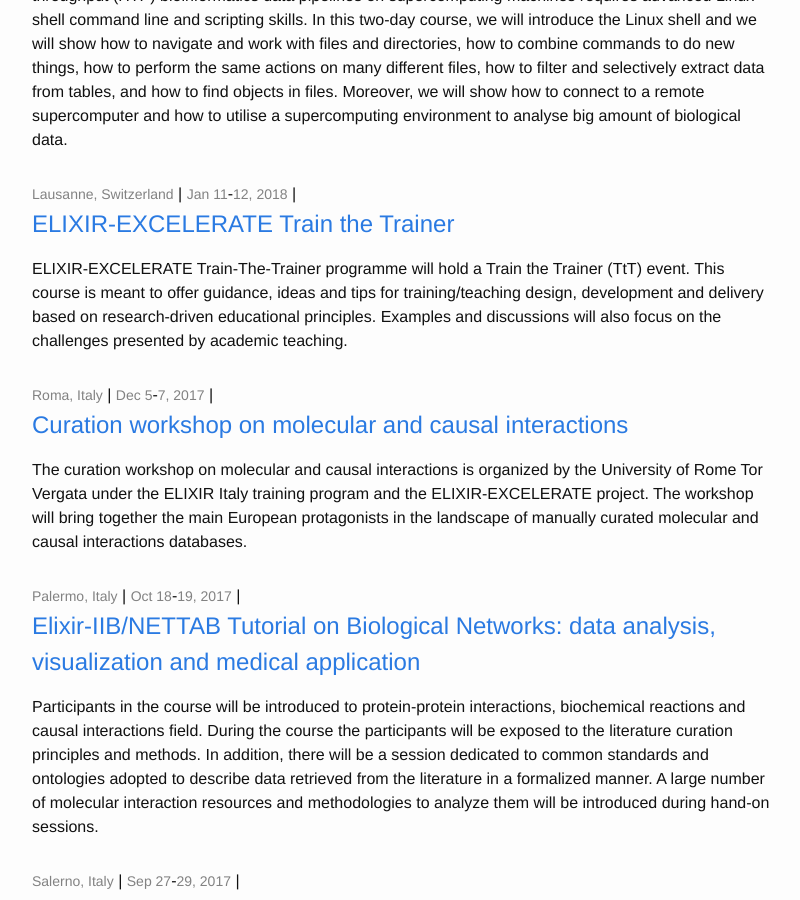
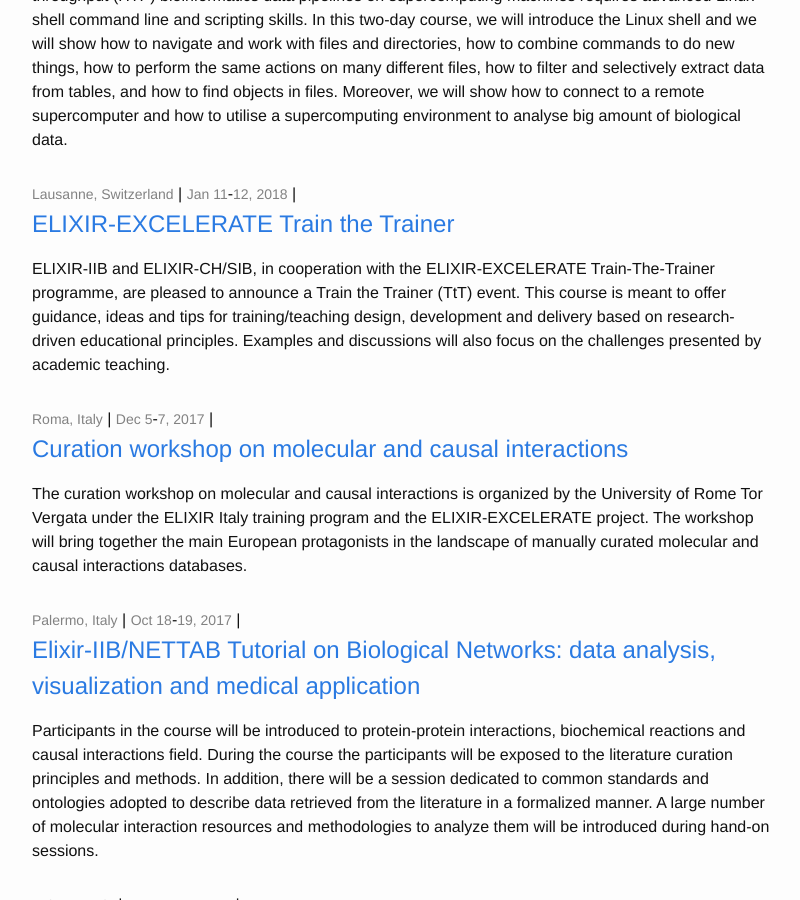
Before and after one commit to ELIXIR-IIB-training/website, a Jekyll site: the page built from courses/index.html, in a window 1280 px wide and 900 px high, scrolled down 389 px. Shown: the whole window, without its empty margins (238-1038 px from the left). Built offline with Jekyll 4.4.1, drawn with Linux system fonts in a browser that asks for light colours.

Commit message:
Add TtT Lausanne 2018 course

```diff
--- a/_posts/2018-01-11-train-the-trainer-lausanne.md
+++ b/_posts/2018-01-11-train-the-trainer-lausanne.md
@@ -4,7 +4,7 @@ title:  "ELIXIR-EXCELERATE Train the Trainer"
 date_start:   2018-01-11
 date_end:   2018-01-12
 venue: Lausanne, Switzerland
-description: ELIXIR-EXCELERATE Train-The-Trainer programme will hold a Train the Trainer (TtT) event. This course is meant to offer guidance, ideas and tips for training/teaching design, development and delivery based on research-driven educational principles. Examples and discussions will also focus on the challenges presented by academic teaching.
+description: ELIXIR-IIB and ELIXIR-CH/SIB, in cooperation with the ELIXIR-EXCELERATE Train-The-Trainer programme, are pleased to announce a Train the Trainer (TtT) event. This course is meant to offer guidance, ideas and tips for training/teaching design, development and delivery based on research-driven educational principles. Examples and discussions will also focus on the challenges presented by academic teaching.
 
 ---
 
```
